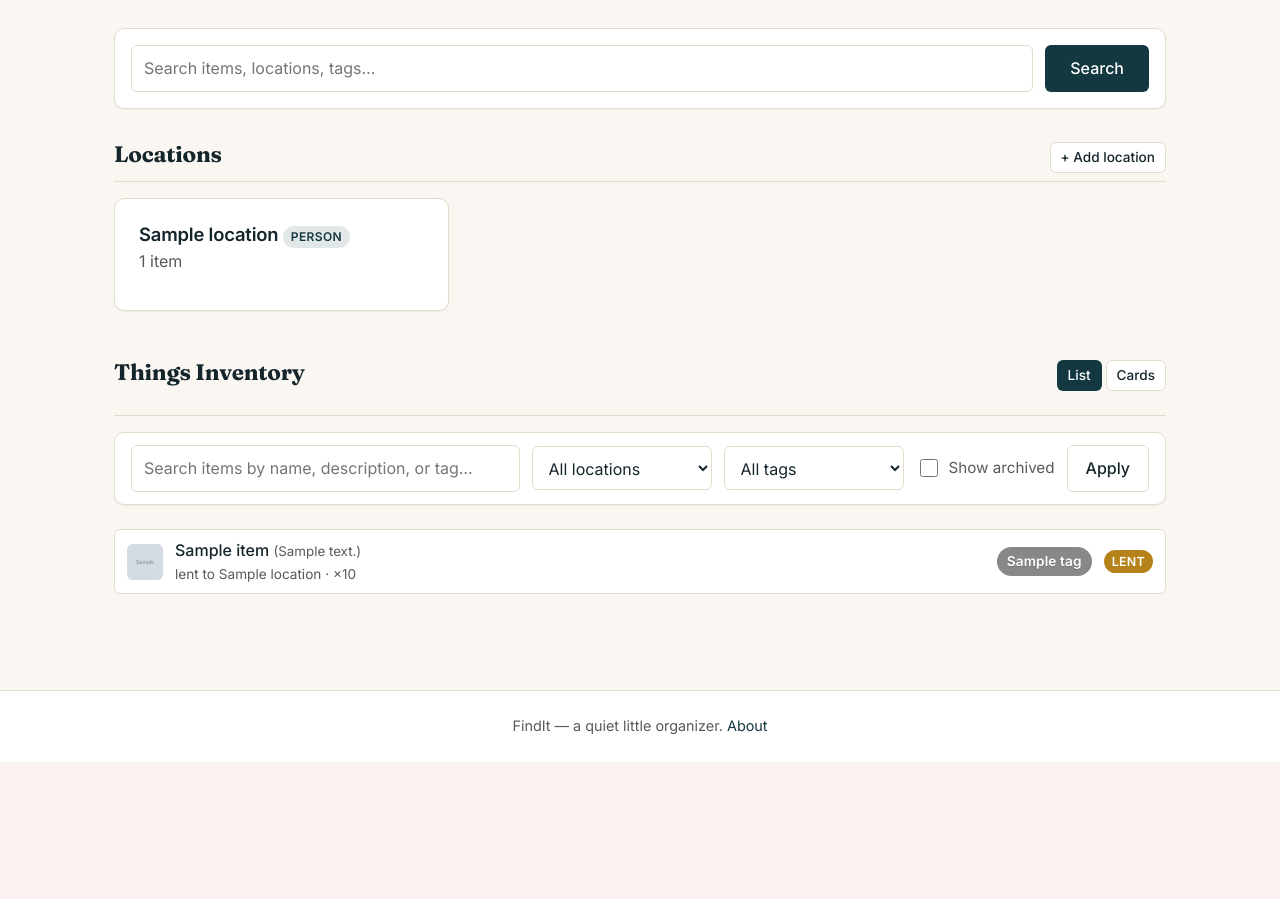
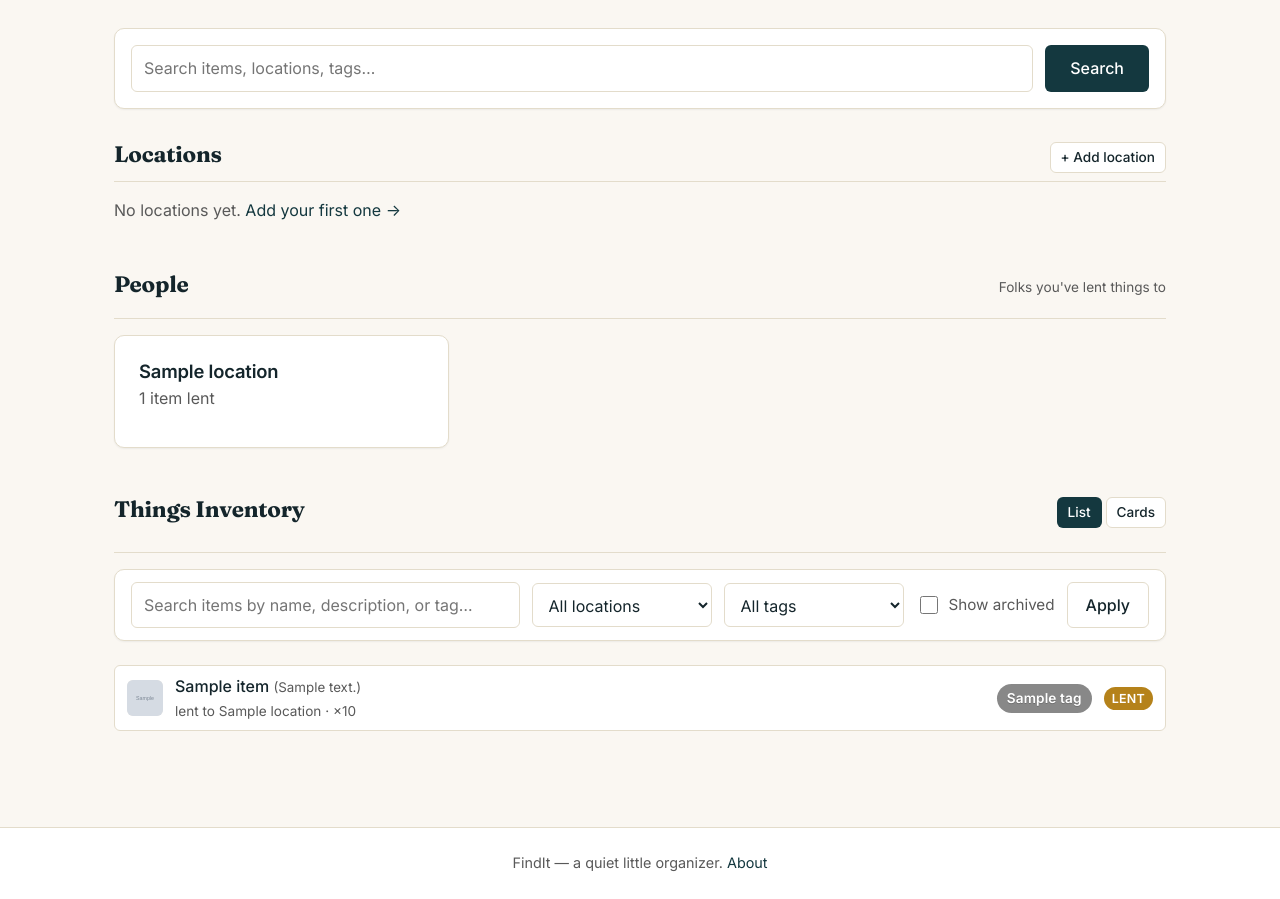
Before and after one commit to kironkp/findit, a Django app: page /items/ in a window 1280 px wide. Shown: the part 199-1098 px from the top of the page. Before the commit the page ends 961 px from the top, so only its background shows below. Run offline with Django 4.2, Linux system fonts and the light colour scheme; a user stored in the database is signed in; tables that the repository leaves empty hold one stand-in row (values such as "Sample post"); grey boxes marked "Sample" are stand-in pictures; some libraries are stand-ins or nearby versions.

Commit message:
My Things: split people out of Locations into their own section
People (is_person=True roots) now render in a dedicated "People" section
below Locations and above Things Inventory — they were previously mixed
in with rooms/boxes and only differentiated by a small "person" badge.

Co-Authored-By: Claude Opus 4.7 (1M context) <noreply@anthropic.com>

```diff
--- a/main_app/templates/items/index.html
+++ b/main_app/templates/items/index.html
@@ -37,14 +37,13 @@
     <a href="{% url 'location-create' %}" class="btn secondary small">+ Add location</a>
   </header>
 
-  {% if root_groups %}
+  {% if location_roots %}
     <section class="loc-group-grid">
-      {% for root in root_groups %}
+      {% for root in location_roots %}
         <article class="loc-group">
           <a href="{% url 'location-detail' root.id %}" class="loc-card root">
             <div class="loc-card-body">
               <h3 class="loc-name">{% location_icon root.icon %}{{ root.name }}</h3>
-              {% if root.is_person %}<span class="badge soft">person</span>{% endif %}
               <p class="muted">{{ root.items.count }} item{{ root.items.count|pluralize }}</p>
             </div>
           </a>
@@ -62,6 +61,28 @@
     <p class="muted">No locations yet. <a href="{% url 'location-create' %}">Add your first one →</a></p>
   {% endif %}
 </section>
+
+{# ---------- People (lent-to) ---------- #}
+{% if people_roots %}
+  <section class="combined-section">
+    <header class="combined-section-header">
+      <h2>People</h2>
+      <p class="muted small">Folks you've lent things to</p>
+    </header>
+    <section class="loc-group-grid">
+      {% for person in people_roots %}
+        <article class="loc-group">
+          <a href="{% url 'location-detail' person.id %}" class="loc-card root">
+            <div class="loc-card-body">
+              <h3 class="loc-name">{% location_icon person.icon %}{{ person.name }}</h3>
+              <p class="muted">{{ person.items.count }} item{{ person.items.count|pluralize }} lent</p>
+            </div>
+          </a>
+        </article>
+      {% endfor %}
+    </section>
+  </section>
+{% endif %}
 
 {# ---------- Things Inventory ---------- #}
 <section class="combined-section">
--- a/main_app/views.py
+++ b/main_app/views.py
@@ -160,13 +160,17 @@ def item_index(request):
     by_id = {loc.id: loc for loc in user_locations}
     for loc in user_locations:
         loc.children_list = []
-    root_groups = []
+    location_roots = []
+    people_roots = []
     for loc in user_locations:
         if loc.parent_id and loc.parent_id in by_id:
             by_id[loc.parent_id].children_list.append(loc)
+        elif loc.is_person:
+            people_roots.append(loc)
         else:
-            root_groups.append(loc)
-    root_groups.sort(key=lambda l: l.name.lower())
+            location_roots.append(loc)
+    location_roots.sort(key=lambda l: l.name.lower())
+    people_roots.sort(key=lambda l: l.name.lower())
     for loc in user_locations:
         loc.children_list.sort(key=lambda l: l.name.lower())
 
@@ -178,7 +182,9 @@ def item_index(request):
         'selected_location': int(location_id) if location_id else None,
         'tags': Tag.objects.all(),
         'locations': user_locations,
-        'root_groups': root_groups,
+        'root_groups': location_roots,   # backward-compat for any other template using this
+        'location_roots': location_roots,
+        'people_roots': people_roots,
         'no_match_query': query if query and not items.exists() else '',
         'view_mode': view_mode,
         'qs_cards': qs_with('cards'),
```
